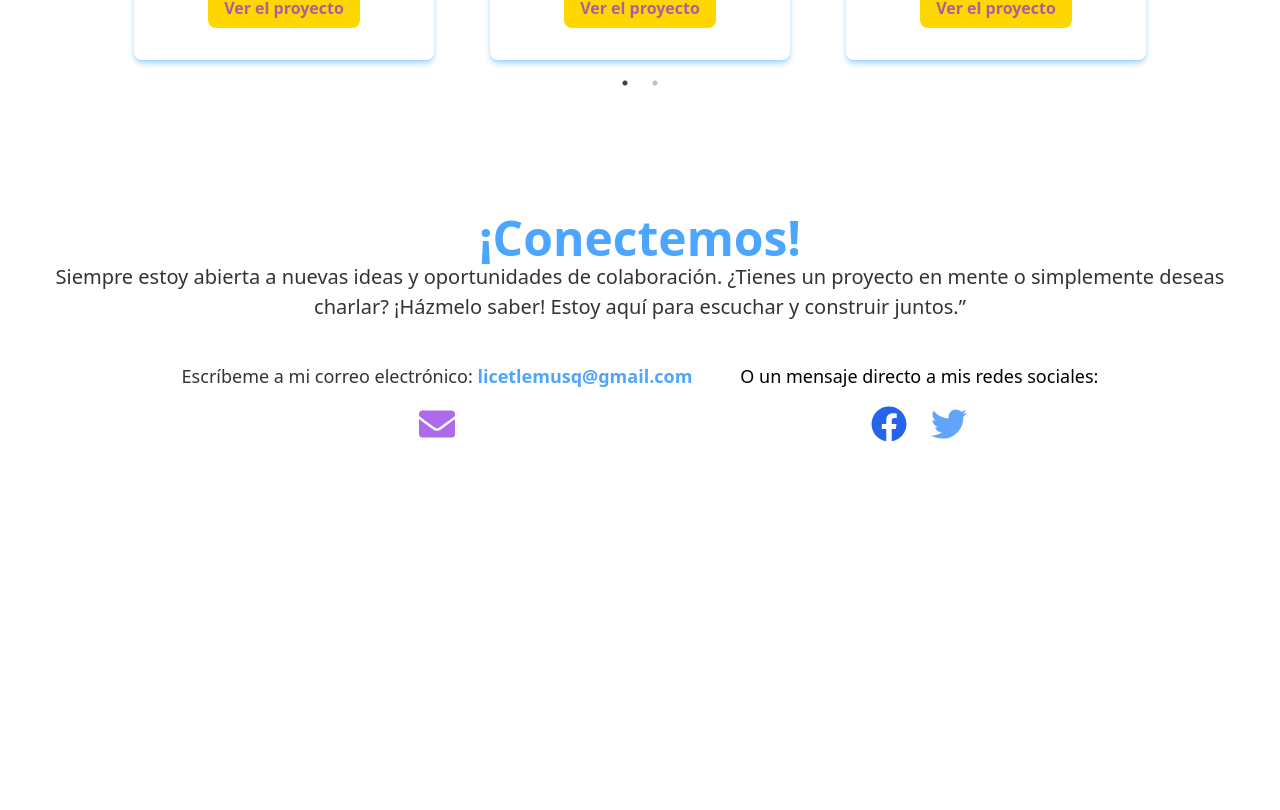
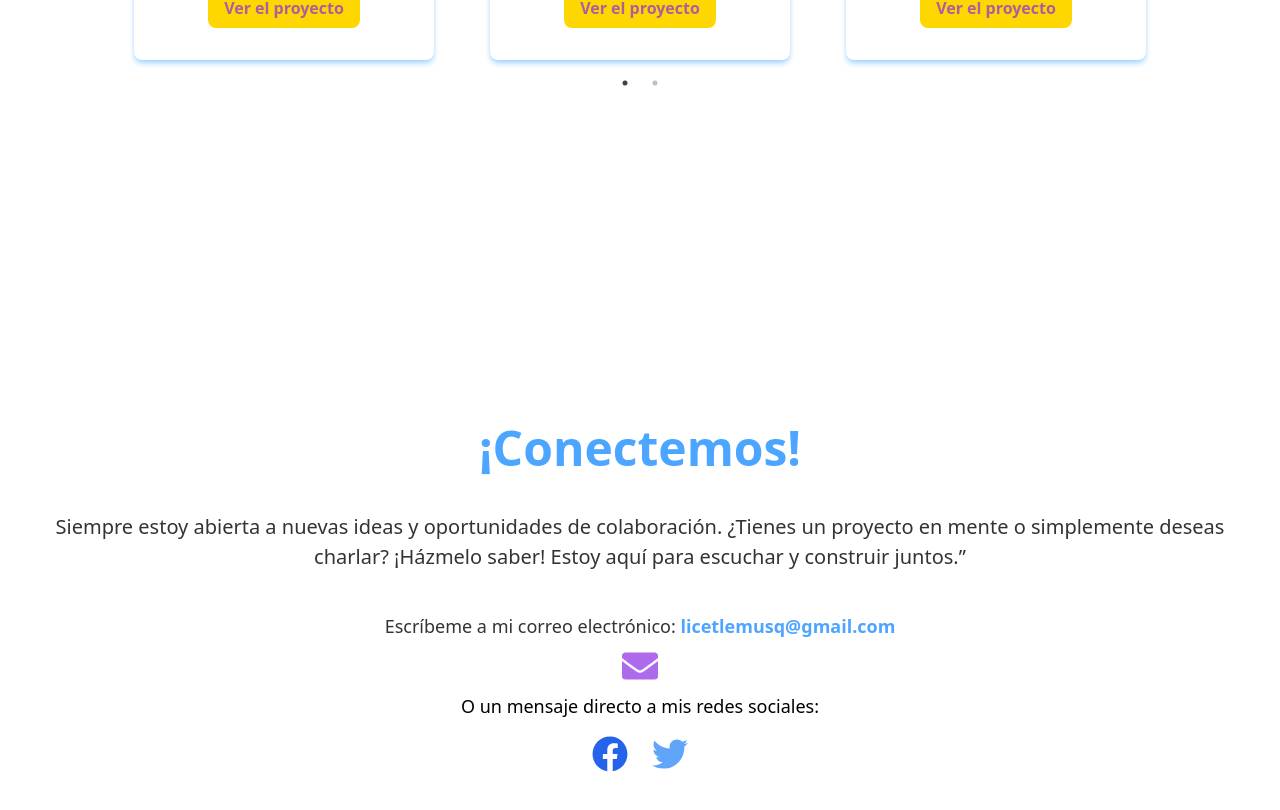
Before and after one commit to LicetLemus/my-portfolio, a React (Create React App) app: page / in a window 1280 px wide. Shown: the part 2202-3012 px from the top of the page. Built offline with nearby package versions, Linux system fonts and the light colour scheme.

Commit message:
feature: component contact

```diff
--- a/src/components/Contact.jsx
+++ b/src/components/Contact.jsx
@@ -1,26 +1,37 @@
-import React from 'react';
+import React from "react";
 import { FaEnvelope, FaFacebook, FaTwitter } from "react-icons/fa";
 
 const Contact = () => {
   return (
-    <section id="contact" className="bg-white w-full h-[600px] p-4">
-      <div className="container mx-auto flex-row justify-center items-center">
-        <h2 className="text-center text-vibrat text-5xl font-bold hover:text-hover_blue">¡Conectemos!</h2>
-        <p className="text-center text-[#333333] text-[20px] mb-10">Siempre estoy abierta a nuevas ideas y oportunidades de colaboración. ¿Tienes un proyecto en mente o simplemente deseas charlar? ¡Házmelo saber! Estoy aquí para escuchar y construir juntos.”</p>
+    <section
+      id="contact"
+      className="bg-white w-full h-[100vh] p-4 flex justify-center flex-col items-center"
+    >
+      <div className="container mx-auto flex flex-col justify-center items-center gap-10 h-[100vh]">
+        <h2 className="text-center text-vibrat text-5xl font-bold hover:text-hover_blue">
+          ¡Conectemos!
+        </h2>
+        <p className="text-center text-[#333333] text-[20px]">
+          Siempre estoy abierta a nuevas ideas y oportunidades de colaboración.
+          ¿Tienes un proyecto en mente o simplemente deseas charlar? ¡Házmelo
+          saber! Estoy aquí para escuchar y construir juntos.”
+        </p>
 
-        <div className="flex flex-col md:flex-row justify-center items-center space-y-6 md:space-y-0 md:space-x-12">
-          <div className="text-center">
+        <div className="flex flex-col justify-center items-center">
           <p className="text-lg text-[#333333]">
             Escríbeme a mi correo electrónico:{" "}
             <span className="font-semibold text-vibrat">
               licetlemusq@gmail.com
             </span>
           </p>
-            <FaEnvelope className="mt-4 text-4xl text-violet mx-auto" />
-          </div>
-
-          {/* Social Media Section */}
-          <div className="text-center">
+          <a
+            href="https://www.facebook.com/yourprofile"
+            target="_blank"
+            rel="noopener noreferrer"
+            className="text-4xl text-blue-600 hover:text-blue-800 transition-colors"
+          >
+            <FaEnvelope className="m-2 text-4xl text-violet mx-auto" />
+          </a>
           <p className="text-lg">O un mensaje directo a mis redes sociales:</p>
           <div className="flex justify-center space-x-6 mt-4">
             <a
@@ -42,7 +53,6 @@ const Contact = () => {
           </div>
         </div>
       </div>
-      </div>
     </section>
   );
 };
```
Lines whose indentation alone changed are shown as unchanged.
